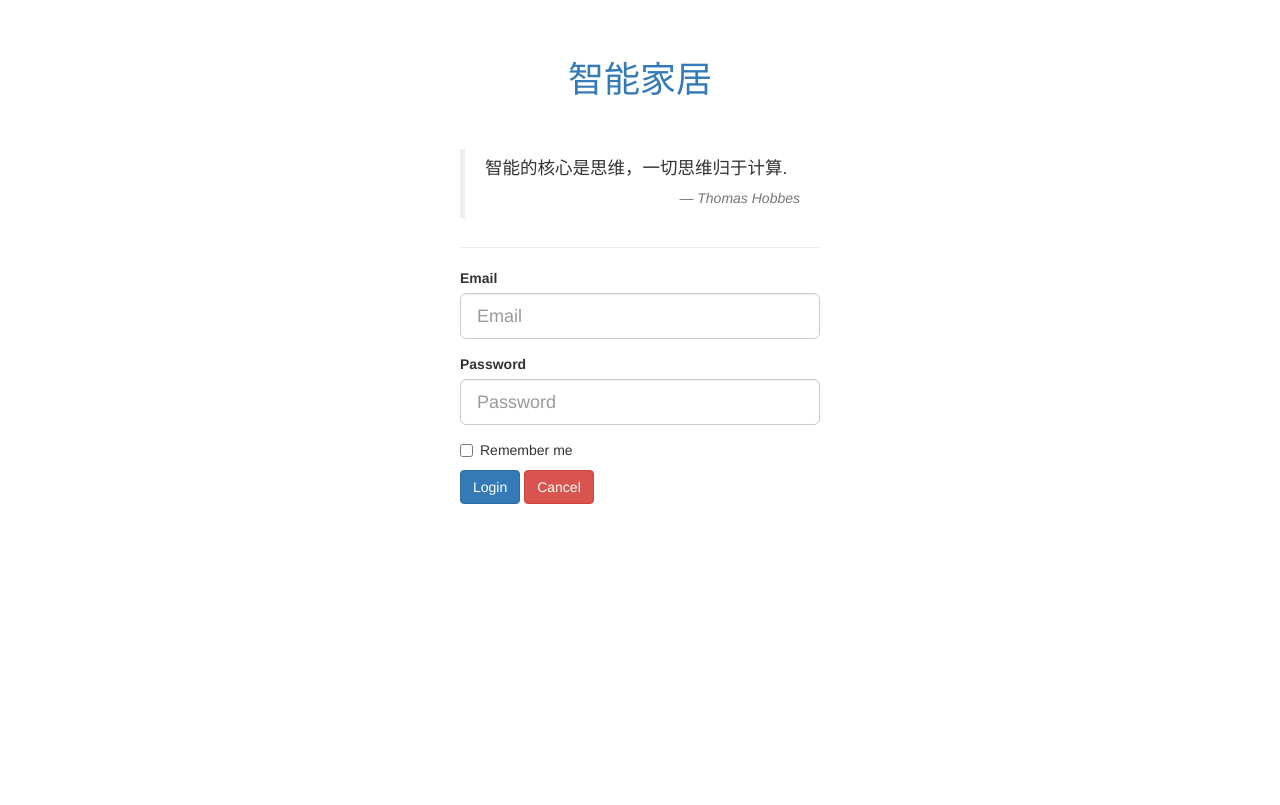
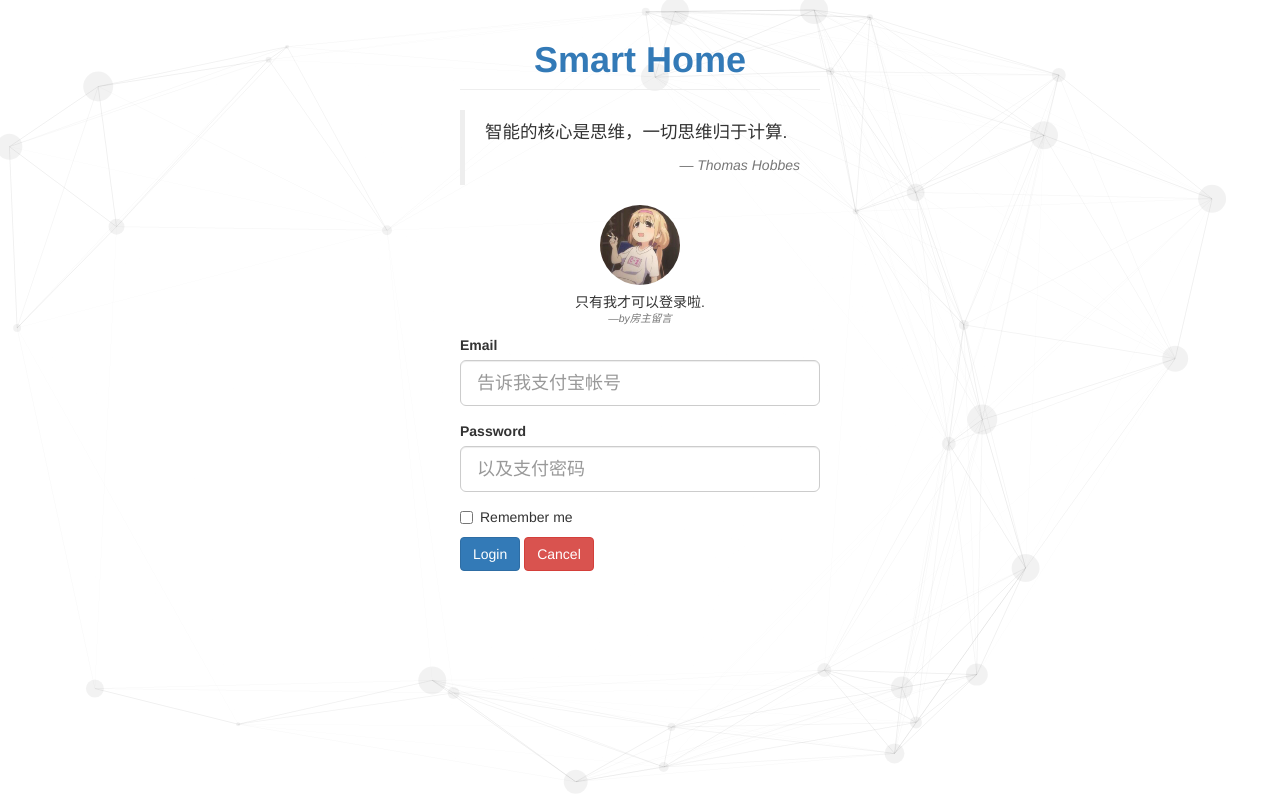
Before and after one commit to p-xy/raspi, a Django app: page / in a window 1280 px wide. Before the commit the page ends 504 px from the top, so only its background shows below. Run offline with Django 3.2, Linux system fonts and the light colour scheme; some libraries are stand-ins or nearby versions.

Commit message:
add canvas.js as backgroup

```diff
--- /dev/null
+++ b/app/static/bootstrap/js/canvas.js
@@ -0,0 +1,102 @@
+
+        //定义画布宽高和生成点的个数
+        var WIDTH = window.innerWidth, HEIGHT = window.innerHeight, POINT = 35;
+
+        var canvas = document.getElementById('Mycanvas');
+        canvas.width = WIDTH,
+        canvas.height = HEIGHT;
+        var context = canvas.getContext('2d');
+        context.strokeStyle = 'rgba(0,0,0,0.02)',
+        context.strokeWidth = 1,
+        context.fillStyle = 'rgba(0,0,0,0.05)';
+        var circleArr = [];
+
+        //线条：开始xy坐标，结束xy坐标，线条透明度
+        function Line (x, y, _x, _y, o) {
+            this.beginX = x,
+            this.beginY = y,
+            this.closeX = _x,
+            this.closeY = _y,
+            this.o = o;
+        }
+        //点：圆心xy坐标，半径，每帧移动xy的距离
+        function Circle (x, y, r, moveX, moveY) {
+            this.x = x,
+            this.y = y,
+            this.r = r,
+            this.moveX = moveX,
+            this.moveY = moveY;
+        }
+        //生成max和min之间的随机数
+        function num (max, _min) {
+            var min = arguments[1] || 0;
+            return Math.floor(Math.random()*(max-min+1)+min);
+        }
+        // 绘制原点
+        function drawCricle (cxt, x, y, r, moveX, moveY) {
+            var circle = new Circle(x, y, r, moveX, moveY)
+            cxt.beginPath()
+            cxt.arc(circle.x, circle.y, circle.r, 0, 2*Math.PI)
+            cxt.closePath()
+            cxt.fill();
+            return circle;
+        }
+        //绘制线条
+        function drawLine (cxt, x, y, _x, _y, o) {
+            var line = new Line(x, y, _x, _y, o)
+            cxt.beginPath()
+            cxt.strokeStyle = 'rgba(0,0,0,'+ o +')'
+            cxt.moveTo(line.beginX, line.beginY)
+            cxt.lineTo(line.closeX, line.closeY)
+            cxt.closePath()
+            cxt.stroke();
+
+        }
+        //初始化生成原点
+        function init () {
+            circleArr = [];
+            for (var i = 0; i < POINT; i++) {
+                circleArr.push(drawCricle(context, num(WIDTH), num(HEIGHT), num(15, 2), num(10, -10)/40, num(10, -10)/40));
+            }
+            draw();
+        }
+
+        //每帧绘制
+        function draw () {
+            context.clearRect(0,0,canvas.width, canvas.height);
+            for (var i = 0; i < POINT; i++) {
+                drawCricle(context, circleArr[i].x, circleArr[i].y, circleArr[i].r);
+            }
+            for (var i = 0; i < POINT; i++) {
+                for (var j = 0; j < POINT; j++) {
+                    if (i + j < POINT) {
+                        var A = Math.abs(circleArr[i+j].x - circleArr[i].x),
+                            B = Math.abs(circleArr[i+j].y - circleArr[i].y);
+                        var lineLength = Math.sqrt(A*A + B*B);
+                        var C = 1/lineLength*7-0.009;
+                        var lineOpacity = C > 0.03 ? 0.03 : C;
+                        if (lineOpacity > 0) {
+                            drawLine(context, circleArr[i].x, circleArr[i].y, circleArr[i+j].x, circleArr[i+j].y, lineOpacity);
+                        }
+                    }
+                }
+            }
+        }
+
+        //调用执行
+        window.onload = function () {
+            init();
+            setInterval(function () {
+                for (var i = 0; i < POINT; i++) {
+                    var cir = circleArr[i];
+                    cir.x += cir.moveX;
+                    cir.y += cir.moveY;
+                    if (cir.x > WIDTH) cir.x = 0;
+                    else if (cir.x < 0) cir.x = WIDTH;
+                    if (cir.y > HEIGHT) cir.y = 0;
+                    else if (cir.y < 0) cir.y = HEIGHT;
+
+                }
+                draw();
+            }, 16);
+        }
--- a/app/urls.py
+++ b/app/urls.py
@@ -6,5 +6,5 @@ from . import views
 
 urlpatterns = [
 	url(r'^$',views.login),
-	url(r'^LED_switch/$',views.LED_switch)
+	url(r'^led/$',views.LED)
 ]
--- a/app/views.py
+++ b/app/views.py
@@ -4,14 +4,10 @@ from django.template import Template
 
 # Create your views here.
 
-def LED_form(request):
-	return render(request,"LED_form.html")
 
+def LED(request):
 
-def LED_switch(request):
-	LED_switch = request.GET['LED_switch']
-
-	return render(request,'LED_switch.html',{'LED_switch':LED_switch,})
+	return render(request,'LED_form.html')
 
 def login(request):
 	return render(request,"login.html")
--- a/templates/base.html
+++ /dev/null
@@ -1,19 +0,0 @@
-<!Doctype html>
-<html lang="en">
-<head>
-	{% block head %}{% endblock %}
-	<meta charset="utf-8">
-	<title>{% block title %}{% endblock %}</title>
-
-	<!--bootstrap-->
-	<link rel="stylesheet" href="static/bootstrap/css/bootstrap.min.css" >
-</head>
-<body>
-	{% block content %}{% endblock %}
-
-	<!--jquery-->
-	<script src="/static/bootstrap/js/jquery.min.js"></script>
-	<script src="/static/bootstrap/js/bootstrap.min.js"></script>
-
-</body>
-</html>
--- a/templates/login.html
+++ b/templates/login.html
@@ -1,40 +1,56 @@
-{% extends "base.html" %}
-{% block head %}
-<style>
+<!DOCTYPE html>
+<html lang="zh">
+<head>
+    <meta charset="utf-8">
+    <title>登录</title>
+    <!--bootstrap css-->
+    <link rel="stylesheet" href="/static/bootstrap/css/bootstrap.min.css">
+    <style>
+        .position{
+            position:absolute;
+            left:0;
+            right:0;
+            top:0;
+            bottom:0;
+            margin:auto;
+            }
+    </style>
+</head>
+<body>
 
-</style>
-
-{% endblock %}
-{% block title %} login {% endblock %}
-{% block content %}
-
-<div class="container">
+<div class="container position">
     <div class="row">
-        <!--头-->
-        <br>
-        <div class="col-md-4 col-md-offset-4 ">
+        <!--标题-->
+        <div class="col-md-4 col-md-offset-4">
             <div>
-                <h1 class="page-header">
-                    <p class="text-primary text-center">智能家居</p><br>
+                <h1 class="page-header text-center text-primary"><b>Smart Home </b></h1>
                     <blockquote>
                         <p>智能的核心是思维，一切思维归于计算.</p>
                         <footer class="text-right"><cite>Thomas Hobbes</cite></footer>
                     </blockquote>
-                </h1>
             </div>
         </div>
+        <!--头像-->
+        <div class="col-md-4 col-md-offset-4">
+            <div>
+                <img src="/static/source/img/login.jpg" class="img-responsive center-block img-circle" width="80" height="80" alt="这是我家" />
 
+                <h5 class=" text-center ">只有我才可以登录啦.<br>
+                    <small class="text-right"><em>—by房主留言</em></small>
+                </h5>
+            </div>
+        </div>
         <!--登陆表单-->
         <div class="col-md-4 col-md-offset-4 ">
             <form ation="" method="post">
                 <div class="form-group">
                     <label for="email" >Email</label>
-                    <input type="email" class="form-control input-lg " id="email" placeholder="Email">
+                    <input type="email" class="form-control input-lg " id="email" placeholder="告诉我支付宝帐号">
                 </div>
 
                 <div class="form-group">
                     <label for="password">Password</label>
-                    <input type="password" class="form-control input-lg" id="password" placeholder="Password">
+                    <input type="password" class="form-control input-lg" id="password" placeholder="以及支付密码">
                 </div>
 
                 <div class="checkbox">
@@ -50,7 +66,13 @@
             </form>
         </div>
 
-
     </div>
 </div>
-{% endblock %}
+    <!--引入背景-->
+    <canvas id="Mycanvas" style="align-content:center;background-color:#fff"></canvas>
+    <script src="/static/bootstrap/js/canvas.js"></script>
+	<!--导入js-->
+	<script src="/static/boostrap/js/jquery.min.js"></script>
+	<script src="/static/bootstrap/js/bootstrap.min.js"></script>
+</body>
+</html>
```
Also changed, not shown: templates/LED_form.html (deleted, +0 -17 lines), templates/LED_switch.html (deleted, +0 -15 lines), app/static/source/img/login.jpg (added), 10 other files.
